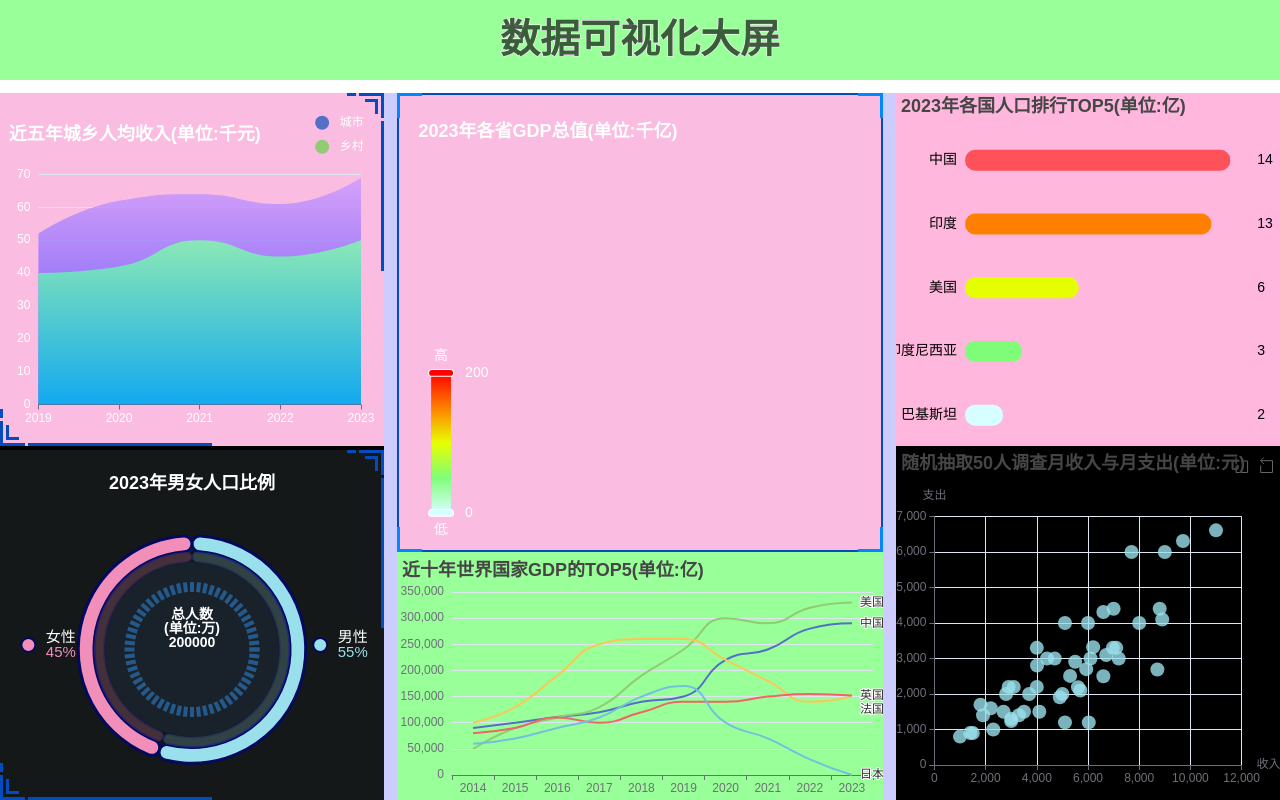
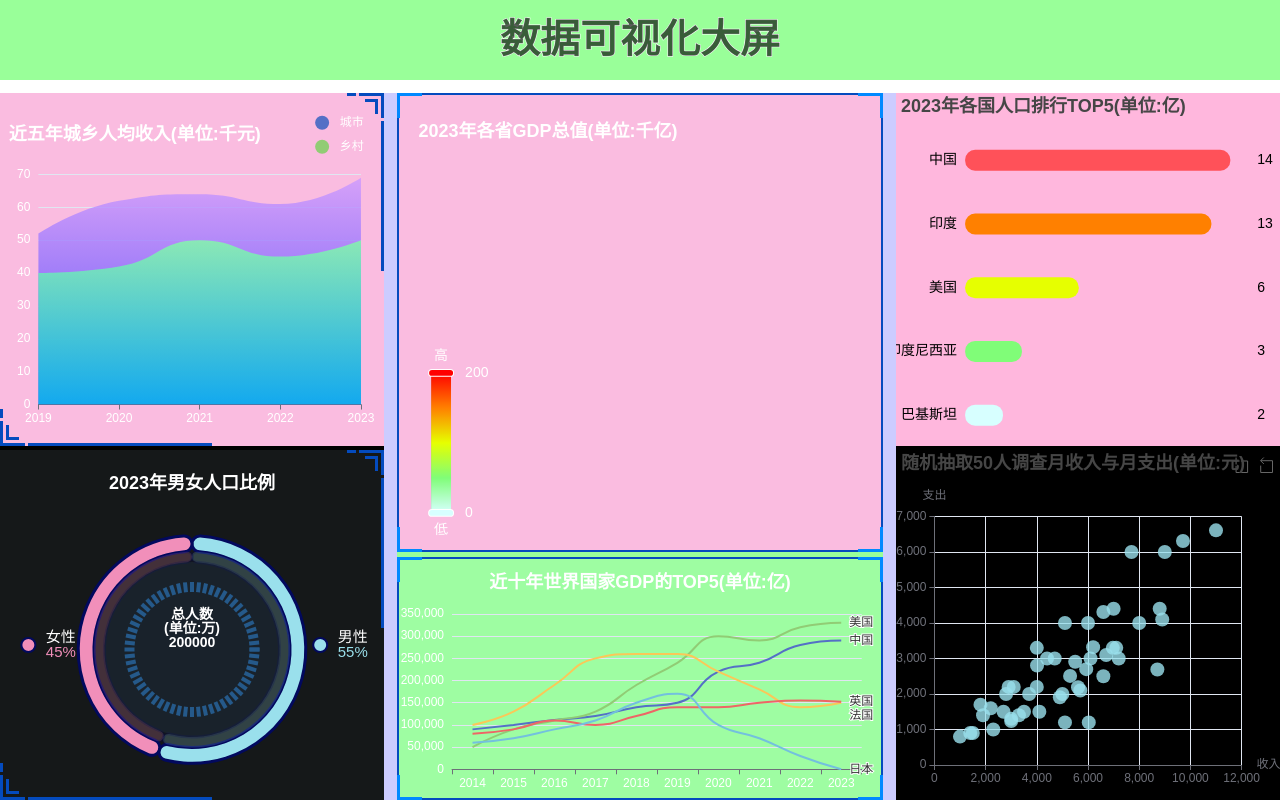
Before and after one commit to konipabai/data_visualization, a Vue app: page / in a window 1280 px wide. Built offline with nearby package versions, Linux system fonts and the light colour scheme.

Commit message:
修改动态折线图样式

```diff
--- a/src/components/lineRace/index.vue
+++ b/src/components/lineRace/index.vue
@@ -1,6 +1,10 @@
 <template>
-    <div style="overflow:hidden;width: 100%;height: 100%;">
+    <div class="outer-box">
         <div id="lineRace"></div>
+        <img src="../../assets/image/left_top.png" class="img-left-top">
+        <img src="../../assets/image/right_top.png" class="img-right-top">
+        <img src="../../assets/image/left_bottom.png" class="img-left-bottom">
+        <img src="../../assets/image/right_bottom.png" class="img-right-bottom">
     </div>
 
 </template>
@@ -25,6 +29,7 @@ const manageData = () => {
     yearData = yearList
     for (let i = 0; i < lineRaceData.length; i++) {
         CountryData.push({
+            name: lineRaceData[i].Country,
             data: lineRaceData[i].data,
             type: 'line',
             smooth: true,
@@ -51,33 +56,45 @@ const initEcharts = () => {
         animationDuration: 5000,
         title: {
             text: '近十年世界国家GDP的TOP5(单位:亿)',
+            top: '4%',
+            left: 'center',
             textStyle: {
+                color: "#ffffff",
                 fontSize: 18
             }
         },
-        xAxis: {
-            type: 'category',
-            data: yearData
-        },
-        yAxis: {
-            type: 'value'
-        },
         tooltip: {
-            order: 'valueDesc',
             trigger: 'axis',
+            backgroundColor: "rgba(0, 0, 0, 0.7)",
+            textStyle: {
+                color: "#fff",
+            },
             axisPointer: {
                 type: 'cross',
                 label: {
                     backgroundColor: '#6a7985'
                 }
             },
-            confine: true
+            confine: true,
         },
         grid: {
-            left: 55,
-            right: 10,
-            top: 35,
-            bottom: 25
+            left: '11%',
+            right: '4%',
+            top: '23%',
+            bottom: '12%',
+        },
+        xAxis: {
+            type: 'category',
+            data: yearData,
+            axisLabel:{
+                color: "#fff"
+            }
+        },
+        yAxis: {
+            type: 'value',
+            axisLabel:{
+                color: "#fff"
+            }
         },
         series: CountryData
     };
@@ -87,8 +104,36 @@ const initEcharts = () => {
 </script>
 
 <style scoped>
+.outer-box {
+    overflow:hidden;
+    width: 100%;
+    height: 100%;
+    position: relative;
+    background-color: rgba(204, 231, 239, 0.1);
+}
 #lineRace {
-    height: 100%;
-    width: 100%;
+    height: calc(100% - 4px);
+    width: calc(100% - 4px);
+    border: 2px solid #044BBE;
+}
+.img-left-top {
+    position: absolute;
+    left: 0;
+    top: 0;
+}
+.img-right-top {
+    position: absolute;
+    right: 0;
+    top: 0;
+}
+.img-left-bottom {
+    position: absolute;
+    left: 0;
+    bottom: 0;
+}
+.img-right-bottom {
+    position: absolute;
+    right: 0;
+    bottom: 0;
 }
 </style>
```
